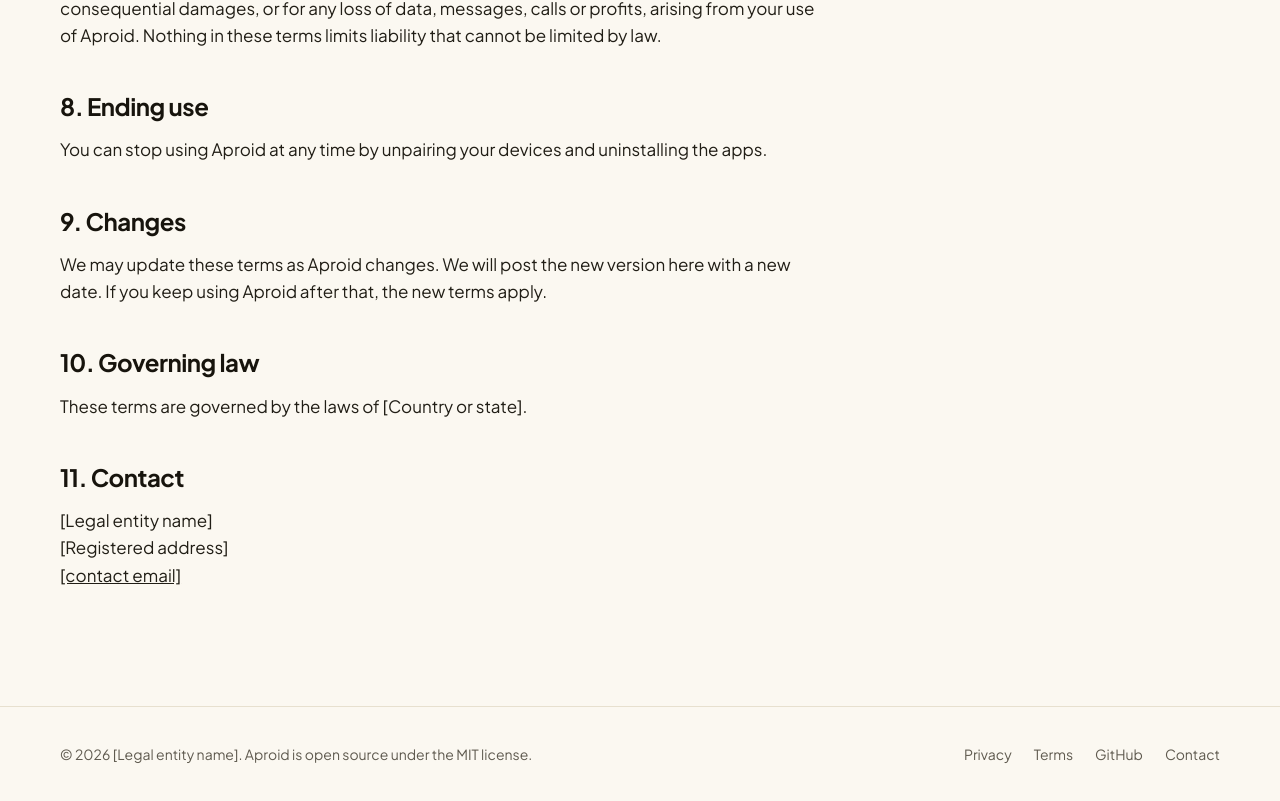
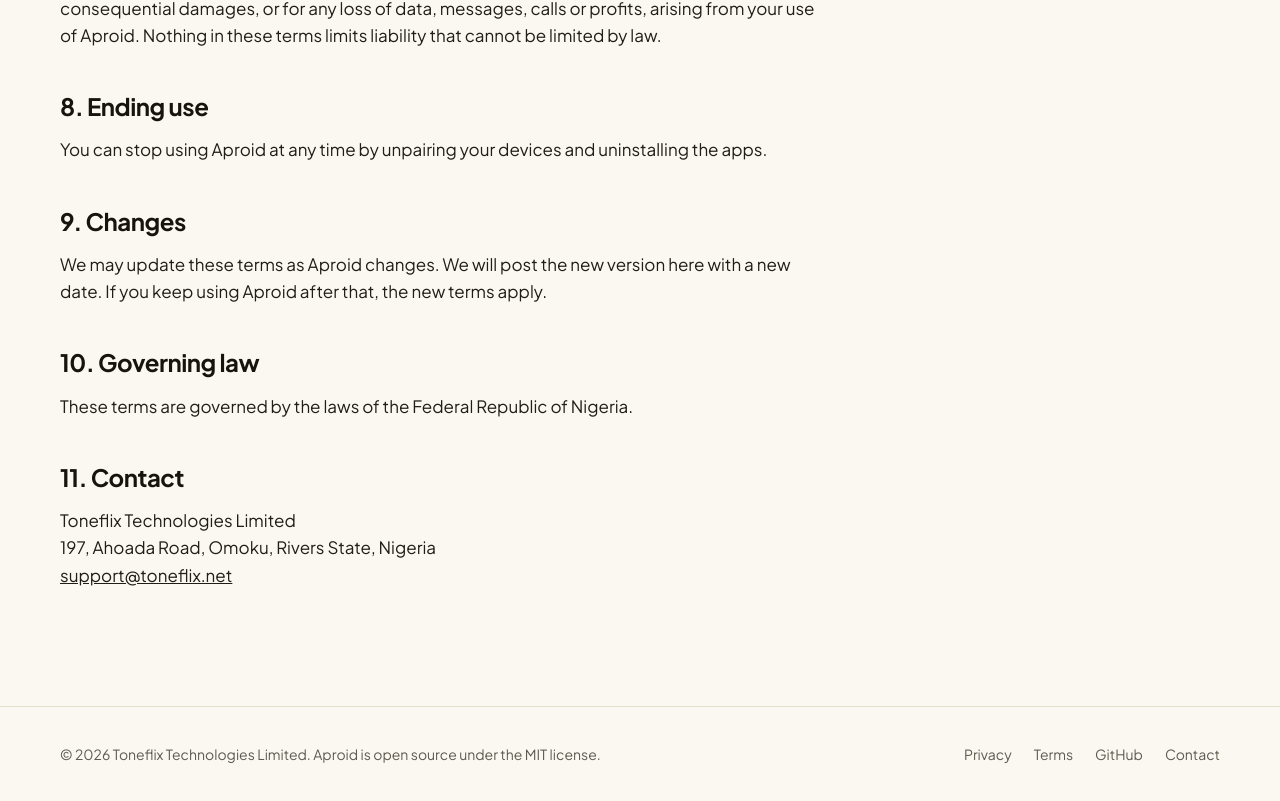
Before and after one commit to toneflix/aproid, a Next.js app in the folder web/: page /terms in a window 1280 px wide. Shown: the part 1557-2358 px from the top of the page. Built offline with nearby package versions, Linux system fonts and the light colour scheme.

Commit message:
chore: fill in the company details on the legal pages

```diff
--- a/web/app/privacy/page.tsx
+++ b/web/app/privacy/page.tsx
@@ -134,7 +134,7 @@ export default function PrivacyPage() {
       </ul>
       <p>
         Because we do not receive or hold your personal data, there is nothing for us to export or delete on our side.
-        If you have a question about your rights under laws such as the GDPR or CCPA, contact us and we will help.
+        If you have a question about your rights under laws such as the Nigeria Data Protection Act 2023, the GDPR or the CCPA, contact us and we will help.
       </p>
 
       <h2>8. Security</h2>
--- a/web/content/site.ts
+++ b/web/content/site.ts
@@ -6,10 +6,9 @@ export const site = {
   url: "https://aproid.toneflix.com",
   github: "https://github.com/toneflix/aproid",
   releases: "https://github.com/toneflix/aproid/releases/latest",
-  // TODO: replace with the registered company name, address and support email before publishing.
-  legalEntity: "[Legal entity name]",
-  legalAddress: "[Registered address]",
-  contactEmail: "[contact email]",
-  jurisdiction: "[Country or state]",
+  legalEntity: "Toneflix Technologies Limited",
+  legalAddress: "197, Ahoada Road, Omoku, Rivers State, Nigeria",
+  contactEmail: "support@toneflix.net",
+  jurisdiction: "the Federal Republic of Nigeria",
   policyDate: "10 November 2026",
 };
```
